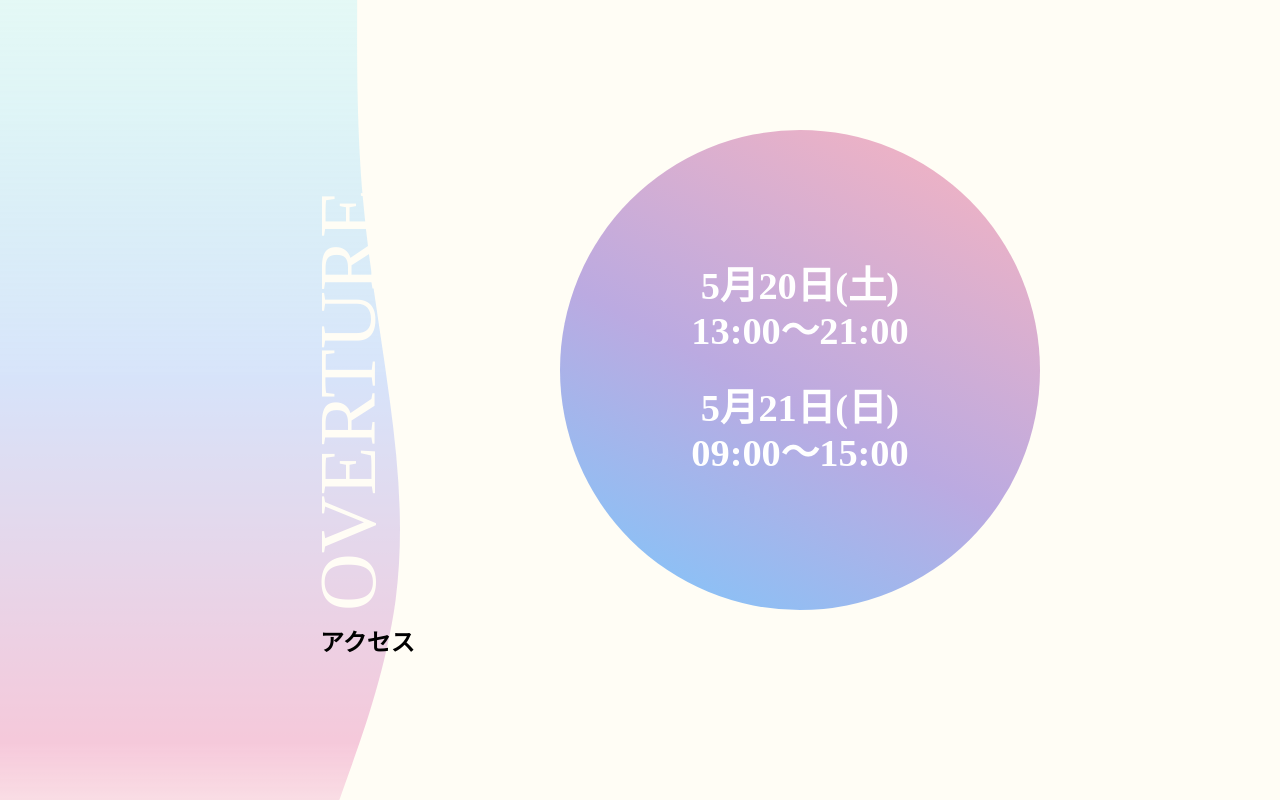
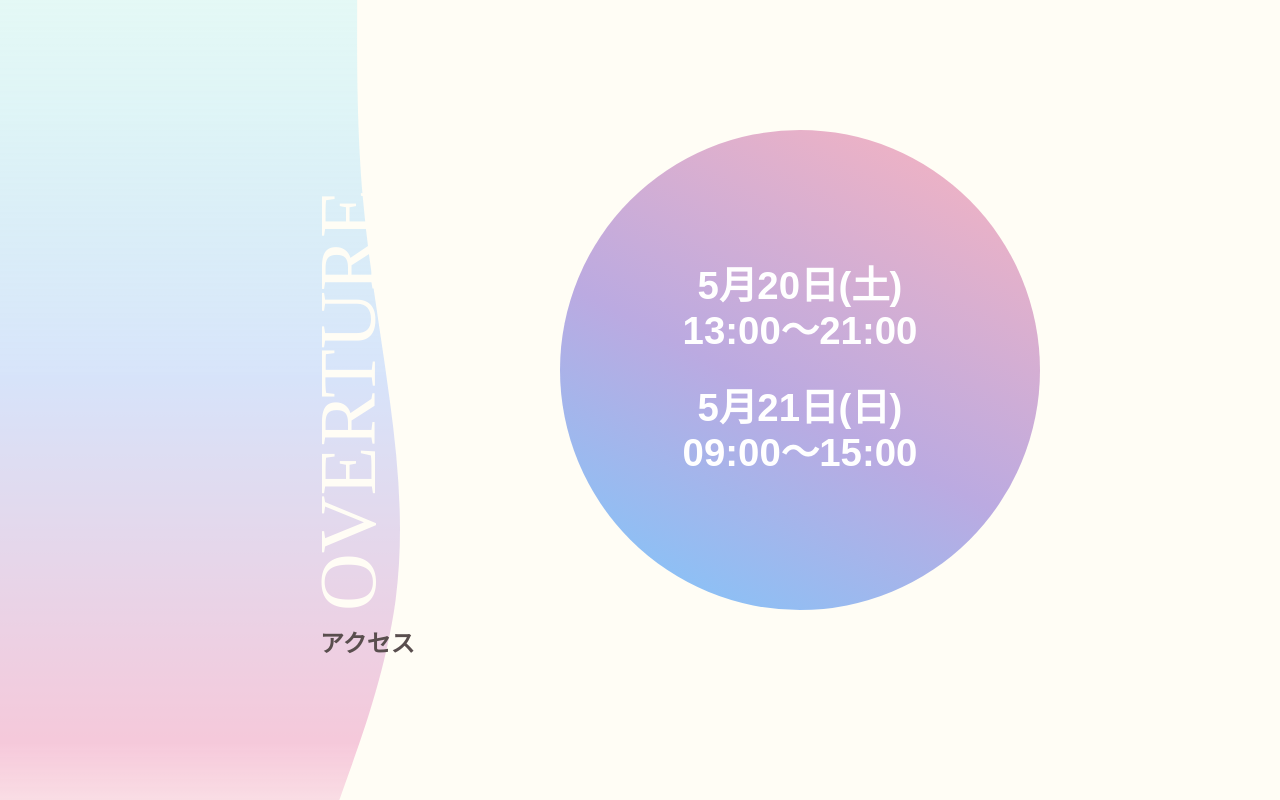
Before and after one commit to ynufes-tech/ynufes-seiryo23, a Nuxt app: page / in a window 1280 px wide. Built offline with nearby package versions, Linux system fonts and the light colour scheme.

Commit message:
feat: デフォルトのフォントと文字色を指定

```diff
--- a/layouts/default.vue
+++ b/layouts/default.vue
@@ -110,6 +110,8 @@
 
 <style lang="scss">
 body {
+  font-family: 'Noto Sans JP', sans-serif;
+  color: #594E4E;
   background: #fffdf5;
 }
 
```
